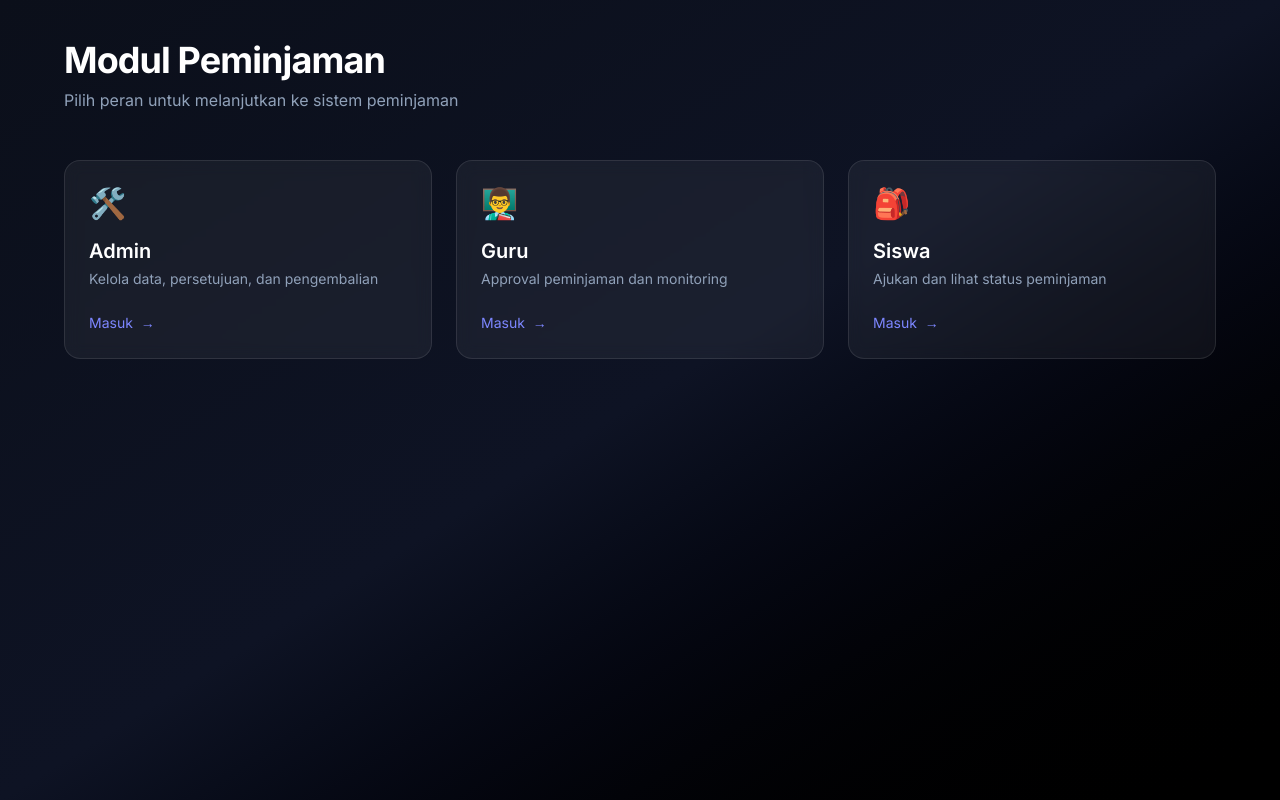
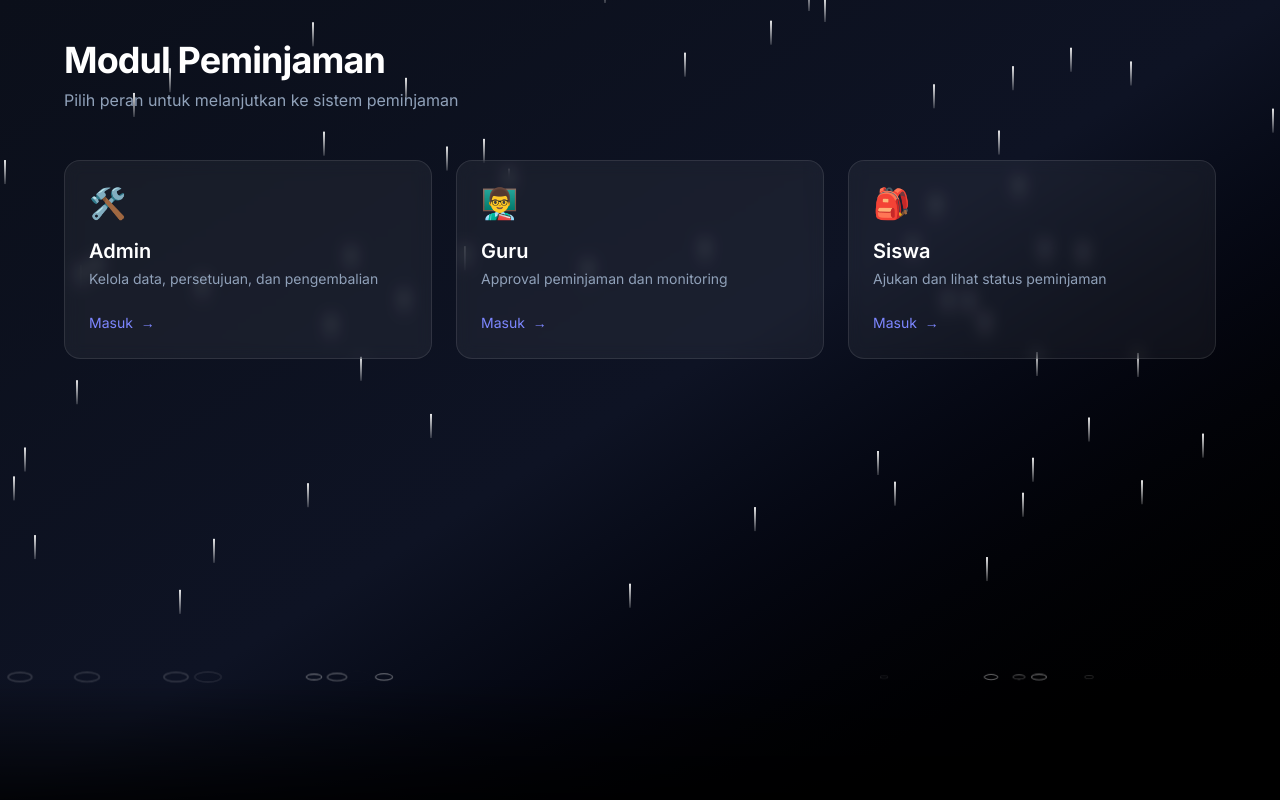
Before and after one commit to asstroboyz/projects-map, a Next.js app: page /projects/peminjaman in a window 1280 px wide. Built offline with nearby package versions, Linux system fonts and the light colour scheme.

Commit message:
Add animated rain background to Peminjaman page

```diff
--- a/app/projects/peminjaman/page.tsx
+++ b/app/projects/peminjaman/page.tsx
@@ -1,6 +1,59 @@
+"use client";
+
+import { useEffect, useMemo } from "react";
+
+type Drop = {
+  id: number;
+  left: number;
+  delay: number;
+  duration: number;
+};
+
 export default function PeminjamanPage() {
+
+  const drops = useMemo<Drop[]>(() => {
+    return Array.from({ length: 60 }).map((_, i) => ({
+      id: i,
+      left: Math.random() * 100,
+      delay: Math.random() * -10,
+      duration: 2.5 + Math.random() * 2.5,
+    }));
+  }, []);
+
   return (
-    <div className="min-h-screen bg-gradient-to-br from-[#0b0f1a] via-[#0e1324] to-black text-white px-6 py-10">
+    <div className="relative min-h-screen overflow-hidden bg-gradient-to-br from-[#0b0f1a] via-[#0e1324] to-black text-white">
+      {/* ================= BACKGROUND HUJAN ================= */}
+      <div className="absolute inset-0 z-0 pointer-events-none overflow-hidden">
+        {drops.map((d) => (
+          <span
+            key={d.id}
+            className="rain-drop"
+            style={{
+              left: `${d.left}%`,
+              animationDelay: `${d.delay}s`,
+              animationDuration: `${d.duration}s`,
+            }}
+          />
+        ))}
+
+        {/* SPLASH */}
+        {drops.slice(0, 30).map((d) => (
+          <span
+            key={`splash-${d.id}`}
+            className="rain-splash"
+            style={{
+              left: `${d.left}%`,
+              animationDelay: `${Math.abs(d.delay)}s`,
+            }}
+          />
+        ))}
+      </div>
+
+
+      <div className="absolute bottom-0 left-0 right-0 h-[120px] z-[5] pointer-events-none bg-gradient-to-t from-black/80 to-transparent" />
+
+      {/* ================= CONTENT ================= */}
+      <div className="relative z-10 px-6 py-10">
         <div className="max-w-6xl mx-auto">
           {/* HEADER */}
           <div className="mb-12">
@@ -40,6 +93,54 @@ export default function PeminjamanPage() {
           </div>
         </div>
       </div>
+
+
+      <style jsx global>{`
+        .rain-drop {
+          position: absolute;
+          top: -40px;
+          width: 2px;
+          height: 24px;
+          background: linear-gradient(
+            to bottom,
+            rgba(255, 255, 255, 0.9),
+            rgba(255, 255, 255, 0.15)
+          );
+          animation: rain-fall linear infinite;
+        }
+
+        @keyframes rain-fall {
+          to {
+            transform: translateY(calc(100vh - 140px));
+          }
+        }
+
+        .rain-splash {
+          position: absolute;
+          bottom: 120px;
+          width: 14px;
+          height: 6px;
+          border: 1px solid rgba(255, 255, 255, 0.4);
+          border-radius: 50%;
+          opacity: 0;
+          animation: splash 1.6s ease-out infinite;
+        }
+
+        @keyframes splash {
+          0% {
+            transform: scale(0.3);
+            opacity: 0;
+          }
+          30% {
+            opacity: 1;
+          }
+          100% {
+            transform: scale(2.2);
+            opacity: 0;
+          }
+        }
+      `}</style>
+    </div>
   );
 }
 
@@ -59,15 +160,15 @@ function RoleCard({
   return (
     <a
       href={href}
-      className={`
+      className="
         group relative overflow-hidden rounded-2xl
         border border-white/10
         bg-white/5 backdrop-blur
         p-6 transition-all duration-300
         hover:-translate-y-1 hover:shadow-2xl
-      `}
+      "
     >
-      {/* GLOW */}
+
       <div
         className={`
           absolute inset-0 opacity-0 group-hover:opacity-100
@@ -76,10 +177,9 @@ function RoleCard({
         `}
       />
 
-      {/* CONTENT */}
+
       <div className="relative z-10">
         <div className="text-3xl mb-4">{icon}</div>
-
         <h2 className="text-xl font-semibold">{title}</h2>
         <p className="text-sm text-slate-400 mt-1">{desc}</p>
 
```
Lines whose indentation alone changed are shown as unchanged.
